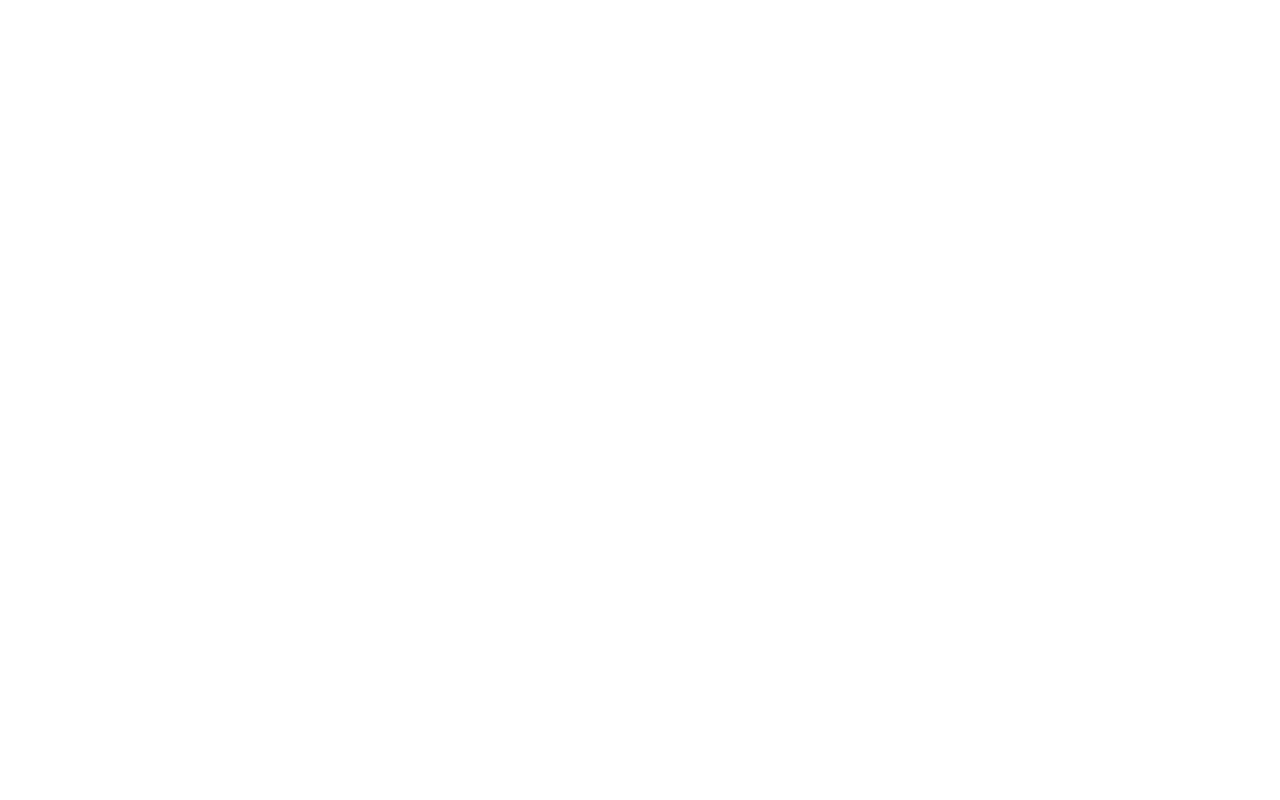
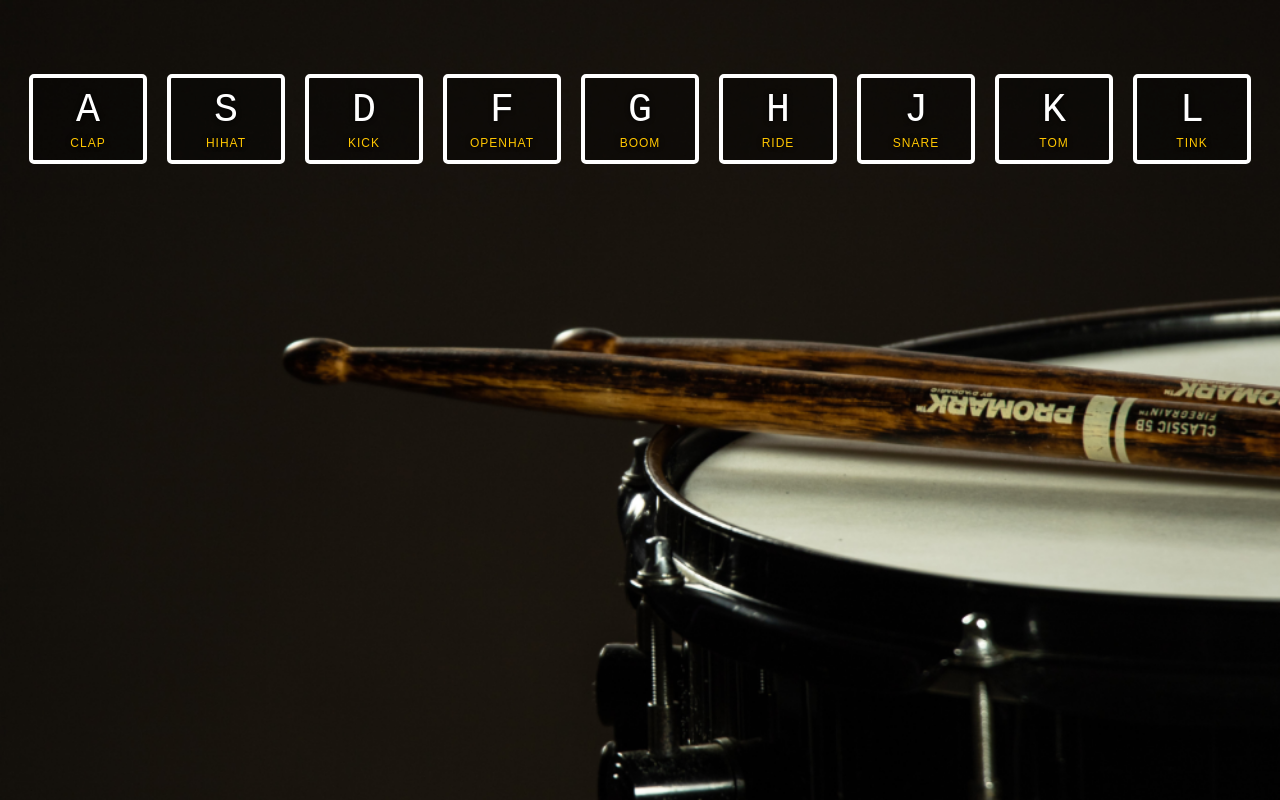
Before and after one commit to SJellen/Drumkit, a plain HTML site: page index.html in a window 1280 px wide. Drawn offline with Linux system fonts and the light colour scheme.

Commit message:
layout finished

```diff
--- a/index.html
+++ b/index.html
@@ -8,6 +8,57 @@
 </head>
 <body>
 
+  <div class="keys">
+    <div data-key="65" class="key">
+      <kbd>A</kbd>
+      <span class="sound">clap</span>
+    </div>
+    <div data-key="83" class="key">
+      <kbd>S</kbd>
+      <span class="sound">hihat</span>
+    </div>
+    <div data-key="68" class="key">
+      <kbd>D</kbd>
+      <span class="sound">kick</span>
+    </div>
+    <div data-key="70" class="key">
+      <kbd>F</kbd>
+      <span class="sound">openhat</span>
+    </div>
+    <div data-key="71" class="key">
+      <kbd>G</kbd>
+      <span class="sound">boom</span>
+    </div>
+    <div data-key="72" class="key">
+      <kbd>H</kbd>
+      <span class="sound">ride</span>
+    </div>
+    <div data-key="74" class="key">
+      <kbd>J</kbd>
+      <span class="sound">snare</span>
+    </div>
+    <div data-key="75" class="key">
+      <kbd>K</kbd>
+      <span class="sound">tom</span>
+    </div>
+    <div data-key="76" class="key">
+        <kbd>L</kbd>
+        <span class="sound">tink</span>
+      </div>
+  </div>
+
+
+
+
+  <audio data-key="65" src="sounds/clap.wav"></audio>
+  <audio data-key="83" src="sounds/hihat.wav"></audio>
+  <audio data-key="68" src="sounds/kick.wav"></audio>
+  <audio data-key="70" src="sounds/openhat.wav"></audio>
+  <audio data-key="71" src="sounds/boom.wav"></audio>
+  <audio data-key="72" src="sounds/ride.wav"></audio>
+  <audio data-key="74" src="sounds/snare.wav"></audio>
+  <audio data-key="75" src="sounds/tom.wav"></audio>
+  <audio data-key="76" src="sounds/tink.wav"></audio>
     <script src="./script.js"></script>
 </body>
 </html>
--- a/script.js
+++ b/script.js
@@ -0,0 +1,26 @@
+
+
+
+function removeTransition(e) {
+
+    if (e.propertyName !== 'transform') return;
+    e.target.classList.remove('playing');
+
+}
+
+
+
+function playSound(e) {
+    const audio = document.querySelector(`audio[data-key="${e.keyCode}"]`);
+    const key = document.querySelector(`div[data-key="${e.keyCode}"]`);
+
+    if(!audio) return;
+
+    key.classList.add('playing');
+    audio.currentTime = 0;
+    audio.play();
+}
+
+const keys = Array.from(document.querySelectorAll('.key'));
+keys.forEach(key => key.addEventListener('transitionend', removeTransition));
+window.addEventListener('keydown', playSound)
--- a/style.css
+++ b/style.css
@@ -0,0 +1,59 @@
+
+
+html {
+    font-size: 10px;
+    background: url(./drum.png);
+     background-size: cover;
+     background-repeat: no-repeat;
+     background-color: black;
+}
+
+
+body,html {
+    margin: 0;
+    padding: 0;
+    font-family: sans-serif;
+}
+
+.keys {
+    display: flex;
+    flex: 1;
+    margin-top: 5%;
+    min-height: 10vh;
+    align-items: top;
+    justify-content: center;
+}
+
+.key {
+    border: .4rem solid white;
+    border-radius: .5rem;
+    margin: 1rem;
+    font-size: 1.5rem;
+    padding: 1rem .5rem;
+    transition: all .07s ease;
+    width: 10rem;
+    text-align: center;
+    color: white;
+    background: rgba(0,0,0,0.4);
+    text-shadow: 0 0 .5rem black;
+}
+
+.playing {
+    transform: scale(1.25);
+    border-color: #ffc600;
+    box-shadow: 0 0 1rem #ffc600;
+    color: #ffc600;
+    border-radius: 50%;
+  }
+
+  kbd {
+    display: block;
+    font-size: 4rem;
+  }
+
+  .sound {
+    font-size: 1.2rem;
+    text-transform: uppercase;
+    letter-spacing: .1rem;
+    color: #ffc600;
+  }
```
Also changed, not shown: drum.png (added), shotlist-mLnG4BkTz54-unsplash.png (added), 10 other files.
